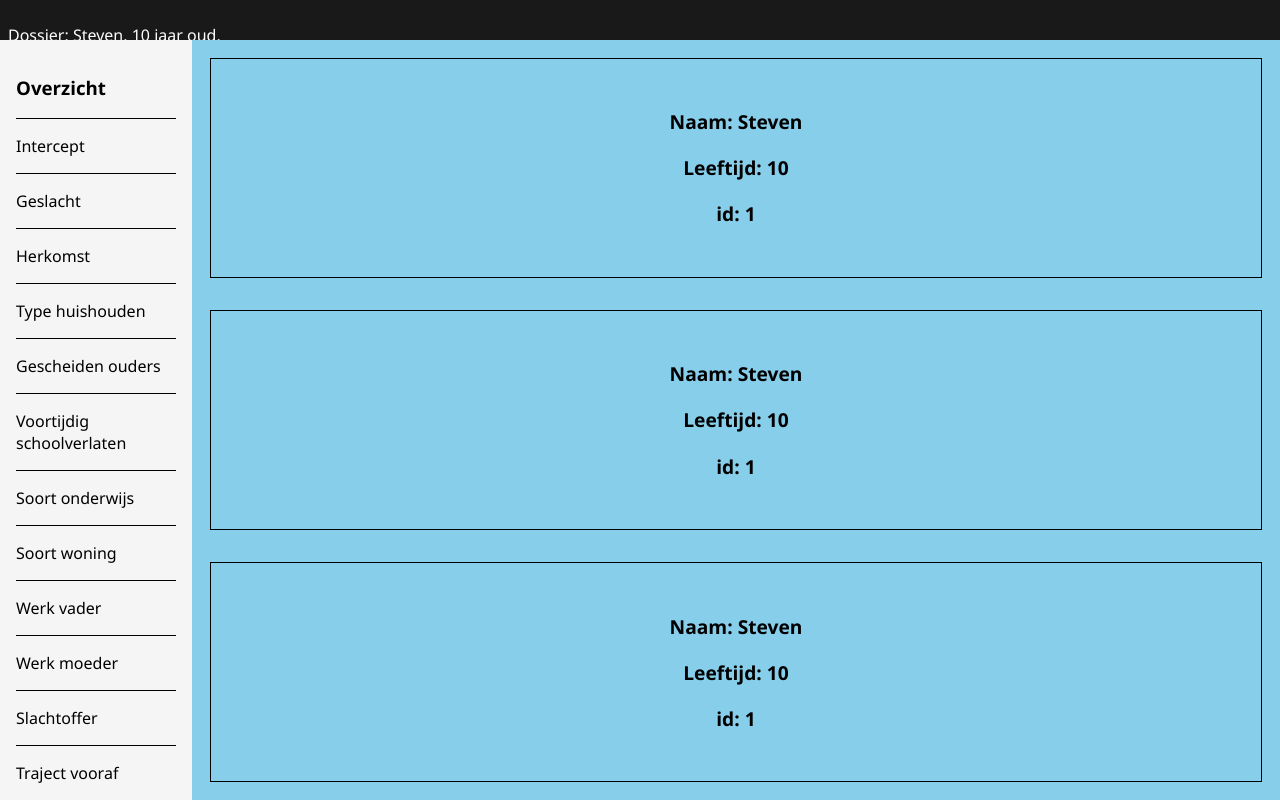
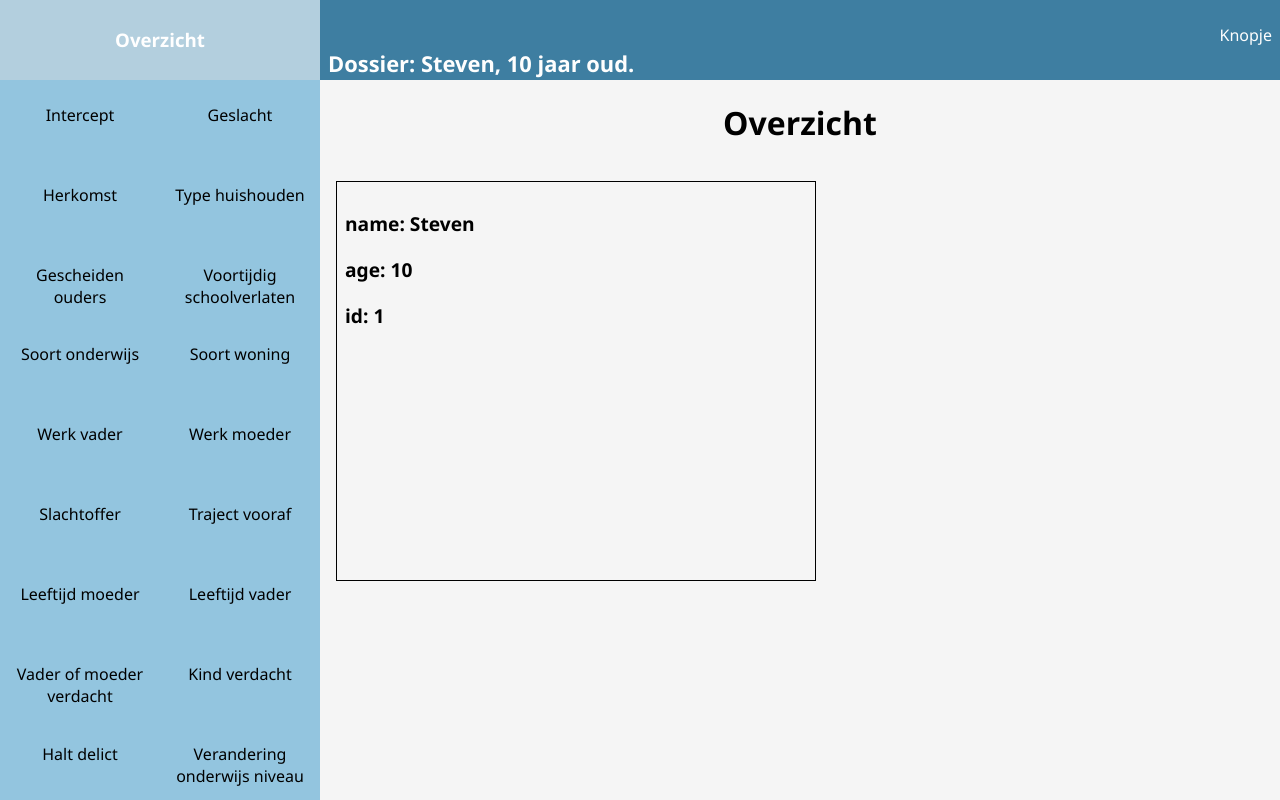
Before and after one commit to daoneandonly/Jeugdzorg-application, a React (Create React App) app: page / in a window 1280 px wide. Shown: the top 800 px of the page. Built offline with nearby package versions, Linux system fonts and the light colour scheme.

Commit message:
added kind select option

```diff
--- a/package.json
+++ b/package.json
@@ -6,7 +6,8 @@
     "react": "^16.5.2",
     "react-dom": "^16.5.2",
     "react-router-dom": "^4.3.1",
-    "react-scripts": "2.0.5"
+    "react-scripts": "2.0.5",
+    "slugify": "^1.3.1"
   },
   "scripts": {
     "start": "react-scripts start",
--- a/public/index.html
+++ b/public/index.html
@@ -2,7 +2,7 @@
 <html lang="en">
   <head>
     <meta charset="utf-8">
-    <link rel="shortcut icon" href="%PUBLIC_URL%/favicon.ico">
+    <link rel="shortcut icon" href="https://png2.kisspng.com/20180409/ceq/kisspng-computer-icons-source-code-coder-5acb064b485463.4531786815232548592963.png">
     <meta name="viewport" content="width=device-width, initial-scale=1, shrink-to-fit=no">
     <meta name="theme-color" content="#000000">
     <!--
@@ -19,7 +19,7 @@
       work correctly both with client-side routing and a non-root public URL.
       Learn how to configure a non-root public URL by running `npm run build`.
     -->
-    <title>React App</title>
+    <title>Jeugdzorg Applicatie</title>
   </head>
   <body>
     <noscript>
--- a/src/App.js
+++ b/src/App.js
@@ -1,29 +1,42 @@
 import React, { Component } from 'react';
 import { BrowserRouter, Route } from 'react-router-dom'
-import './styles/style.css';
-import Nav from './comp/nav'
+import './styles/style.css'
 import Leftbar from './comp/leftbar'
 import Main from './comp/main'
 import Selection from './comp/selection'
 import Data from './data/data.json'
+import SelectUser from './comp/selectuser'
 
 class App extends Component {
   state = {
     dossierNumber: [
-      {name: 'Steven', age: 10, id: 1},
+      {name: 'Steven', age: 10, id: 1,},
       {name: 'Dennis', age: 65, id: 2},
       {name: 'Tim', age: 12, id: 3},
       {name: 'Guus', age: 5, id: 4},
       {name: 'Titus', age: 21, id: 5}
     ],
     idNumber: 0,
-    data: ''
+    currentQuestion: 'Soort woning'
   }
+
+// change id in State to change Person
 
   changeId = (newId) => {
       this.setState({idNumber: newId})
       console.log(this.state.idNumber)
+  }
 
+// change category to selected in leftbar
+  setCurrentQuestion = (question) => {
+    this.setState({currentQuestion: question})
+    console.log('the current question is: ' + this.state.currentQuestion)
+  }
+
+  handleQuestion = () => {
+    const set = Data.filter((x) => x.Categorie === this.state.currentQuestion)
+    console.log(set)
+    return set
   }
 
 
@@ -31,10 +44,39 @@ class App extends Component {
     return (
       <BrowserRouter>
         <div className="App">
-          <Nav dossierNumber={this.state.dossierNumber[this.state.idNumber] } />
-          <Leftbar changeId={this.changeId}  allDossiers={this.state.dossierNumber} upIdNumber={this.upIdNumber}/>
-          <Route exact  path='/Selection' component={Selection} />
-          <Route path='/' render={() => <Main dossierNumber={this.state.dossierNumber[this.state.idNumber]} /> } />
+          <Leftbar
+            changeId={this.changeId}
+            allDossiers={this.state.dossierNumber}
+            upIdNumber={this.upIdNumber}
+            currentQuestion={this.state.currentQuestion}
+            setCurrentQuestion={this.setCurrentQuestion}
+          />
+          <Route
+            exact path='/Selection'
+            component={Selection}
+          />
+          <Route
+            exact path='/'
+            render={() =>
+              <Main dossierNumber={this.state.dossierNumber[this.state.idNumber]}
+            />
+          }/>
+          <Route
+            path={'/categorie/'}
+            render={() =>
+              <Selection
+                dossierNumber={this.state.dossierNumber[this.state.idNumber]}
+                currentQuestion={this.state.currentQuestion}
+                handleQuestion={this.handleQuestion}
+              /> }
+            />
+            <Route
+              path='/selectuser' render={() =>
+                <SelectUser
+                  dossierNumber={this.state.dossierNumber}
+                />
+              }
+            />
         </div>
       </BrowserRouter>
     );
--- a/src/comp/leftbar.js
+++ b/src/comp/leftbar.js
@@ -1,6 +1,7 @@
 import React from 'react';
 import Data from '../data/data.json'
 import { Link } from 'react-router-dom'
+import slugify from 'slugify'
 
 class Leftbar extends React.Component {
 
@@ -16,35 +17,31 @@ allOtptions = () => {
   return options
 }
 
+
+
 allCategories = () => {
   const unique = [...new Set(Data.map((x) => x.Categorie))]
-  console.log(unique)
   const uniqueCat = unique.map((x) => {
+    var key = 0
     return (
-      <div className='category' >
-        <Link to={'/Categorie/' + x}>
-          <p>{x}</p>
-        </Link>
-      </div>)
+      <Link className='category' key={x + key + 1} to={'/categorie/' + slugify(x, {lower: true})} onClick={() => {this.props. setCurrentQuestion(x)}} >
+        <p>{x}</p>
+      </Link>
+    )
   })
-  console.log(uniqueCat)
   return uniqueCat
 }
 
   render(){
      return(
       <div className='leftbar'>
-        <form>
-          <div className='category overzicht'>
-            <Link to='/Selection'>
+          <Link className='category overzicht' to='/'>
               <h3>Overzicht</h3>
-            </Link>
-          </div>
+          </Link>
           {this.allCategories()}
-          {/* <select onChange={() => {this.props.changeId(document.querySelector('select').value - 1)}}>
+          {/* {<select onChange={() => {this.props.changeId(document.querySelector('select').value - 1)}}>
             {this.allOtptions()}
-          </select> */}
-        </form>
+          </select>} */}
       </div>
     )
   }
--- a/src/comp/main.js
+++ b/src/comp/main.js
@@ -1,18 +1,38 @@
-import React from 'react';
-import Mainitem from './mainitem'
+import React from 'react'
 import Data from '../data/data.json'
+import Nav from './nav'
 
 
 class Main extends React.Component {
 
+  vragen = () => {
+    return Data.Name
+  }
 
+  allValues = () => {
+    const huidigDossier = this.props.dossierNumber
+    const values = []
+    // console.log(Object.keys(huidigDossier).length -1)
+    for (let i = 0; i < Object.keys(huidigDossier).length; i++) {
+    values.push(
+      <p>{Object.keys(huidigDossier)[i]}: {Object.values(huidigDossier)[i]}</p>
+    )}
+    return (
+      values
+      )
+  }
 
   render(){
     return(
       <div className='main'>
-        <Mainitem dossierNumber={this.props.dossierNumber}/>
-        <Mainitem dossierNumber={this.props.dossierNumber}/>
-        <Mainitem dossierNumber={this.props.dossierNumber}/>
+        <Nav dossierNumber={this.props.dossierNumber} />
+        {console.log(this.props)}
+        <h1> Overzicht </h1>
+        <div className='main-item'>
+          <div className='item-content'>
+            {this.allValues()}
+          </div>
+        </div>
       </div>
     )
   }
--- a/src/comp/mainitem.js
+++ b/src/comp/mainitem.js
@@ -1,13 +1,14 @@
 import React from 'react';
+import Data from '../data/data.json'
+import slugify from 'slugify'
 
 class Mainitem extends React.Component {
+
+
   render(){
     return(
       <div className='main-item'>
         <div className='item-content'>
-          <p>Naam: {this.props.dossierNumber.name}</p>
-          <p>Leeftijd: {this.props.dossierNumber.age}</p>
-          <p>id: {this.props.dossierNumber.id}</p>
         </div>
       </div>
     )
--- a/src/comp/nav.js
+++ b/src/comp/nav.js
@@ -1,13 +1,24 @@
 import React from 'react';
+import { Link } from 'react-router-dom'
 
-class Nav extends React.Component {
-  render(){
-    var huidigDossier = this.props.dossierNumber
+const Nav = ({dossierNumber}) => {
+
+  const huidigDossier = dossierNumber
+  // console.log(huidigDossier.name)
+  var koptekst = []
+  if (huidigDossier.name == undefined) {
+    koptekst = []
+  } else {
+    koptekst = [<h3>Dossier: {huidigDossier.name}, {huidigDossier.age} jaar oud.</h3>]
+  }
+
     return(
       <div className='nav'>
-        <p>Dossier: {huidigDossier.name}, {huidigDossier.age} jaar oud.</p>
+        <h3>{koptekst}</h3>
+        <Link to='/selectuser'>
+          <p> Knopje </p>
+        </Link>
       </div>
     )
-  }
 }
 export default Nav
--- a/src/comp/selection.js
+++ b/src/comp/selection.js
@@ -1,13 +1,36 @@
-import React from 'react';
+import React from 'react'
+import Nav from './nav'
 
 class Main extends React.Component {
-  // state = {
-  //   dossier: this.props.dossierNumber
-  // }
+  outputOptions = () => {
+    var list = this.props.handleQuestion()
+    var options = []
+    for (let i = 0; i < list.length; i++){
+      options.push(
+        <div className='option' key={Math.random()}>
+          <img className='small' src='http://www.cape-town.photos/images/gallerySmallPlaceholder.png'/>
+          <p >{list[i].Name}</p>
+        </div>
+      )
+    }
+    console.log(list[0].Name)
+    return (
+      options
+    )
+  }
+
   render(){
     return(
       <div className='main'>
-        <h1>Selection</h1>
+        <Nav dossierNumber={this.props.dossierNumber} />
+        <h1>{this.props.handleQuestion()[0].Categorie}</h1>
+        <div className='optionwrap'>
+          {this.outputOptions()}
+        </div>
+
+          <div>
+            <button>Verwijder Keuze</button>
+          </div>
       </div>
     )
   }
--- /dev/null
+++ b/src/comp/selectuser.js
@@ -0,0 +1,20 @@
+import React from 'react'
+import Data from '../data/data.json'
+import Nav from './nav'
+
+
+class Main extends React.Component {
+
+  render(){
+    return(
+      <div className='main'>
+        <Nav dossierNumber={this.props.dossierNumber} />
+        <h1> Selecteer een kind </h1>
+        <div>
+
+        </div>
+      </div>
+    )
+  }
+}
+export default Main
--- a/src/styles/style.css
+++ b/src/styles/style.css
@@ -5,6 +5,8 @@
 a, a:hover, a:visited {
   text-decoration: none;
   color:inherit;
+  padding: 0em;
+  margin: 0em;
 }
 
 body {
@@ -12,7 +14,6 @@ body {
   font-family: Segoe UI;
   padding: 0;
   margin: 0;
-  border: none;
 }
 
 .App {
@@ -23,20 +24,26 @@ body {
 }
 
 .nav {
-  height: 5vh;
+  height: 8.3%;
   width: 100%;
-  background: #191919;
+  background-color: rgb(62, 126, 161);
   color: #FEFEFE;
   padding: .5em;
   width: 100%;
+  display: flex;
+  flex-direction: row;
+  justify-content: space-between;
 }
 
 .leftbar {
-  padding: 1em;
-  width: 15%;
-  background-color: rgb(245, 245, 245);
-  height: 95vh;
-  overflow-y: scroll;
+  /* padding: 1em; */
+  width: 25%;
+    background-color: rgb(147, 197, 223);
+  /* height: 95vh; */
+  overflow-y: hidden;
+  display: flex;
+  flex-wrap: wrap;
+
 }
 
 select {
@@ -44,34 +51,70 @@ select {
 }
 
 .main {
-  background-color: skyblue;
-  width: 85%;
-  padding: .1em;
+  background-color: rgb(245, 245, 245);;
+  width: 75%;
+  /* padding: .1em; */
   display: flex;
   flex-wrap: wrap;
-  justify-content: space-around;
+  justify-content: flex-start;
+  flex-direction: column;
+}
+
+.main h1 {
+  width: 100%;
+  text-align: center;
 }
 
 .main-item {
-  width: 100%;
+  width: 50%;
   border: .1em solid black;
   margin: 1em;
   padding: .5em;
   display: flex;
-  align-items: center;
-  justify-content: center;
-
+  min-height: 25em;
 }
 
 .item-content {
   display: block;
   width: 50%;
-  text-align: center;
+  /* text-align: center; */
   font-weight: bold;
   font-size: 1.2em;
 }
 
-.category {
-  border-bottom: .01em solid black;
-  margin-bottom: 1em;
+.category  {
+  padding: 0em;
+  margin: 0em;
+  padding: .5em;
+  width: 50%;
+  height: 8.33%;
+  text-align: center;
 }
+
+.category:hover {
+  background-color: rgb(179, 207, 222);
+  padding: .5em;
+}
+
+.overzicht {
+  text-align: center;
+  background-color: rgb(62, 126, 161);
+  width: 100%;
+  color: white;
+}
+
+.overzicht h3 {
+  color: white;
+}
+
+.option {
+  width: 25%;
+  padding: 1em;
+}
+
+.optionwrap {
+  display: flex;
+  flex-direction: row;
+  flex-wrap: wrap;
+  justify-content: flex-start;
+}
```
Also changed, not shown: 2 other files (tests, documents, lock files or other folders).
